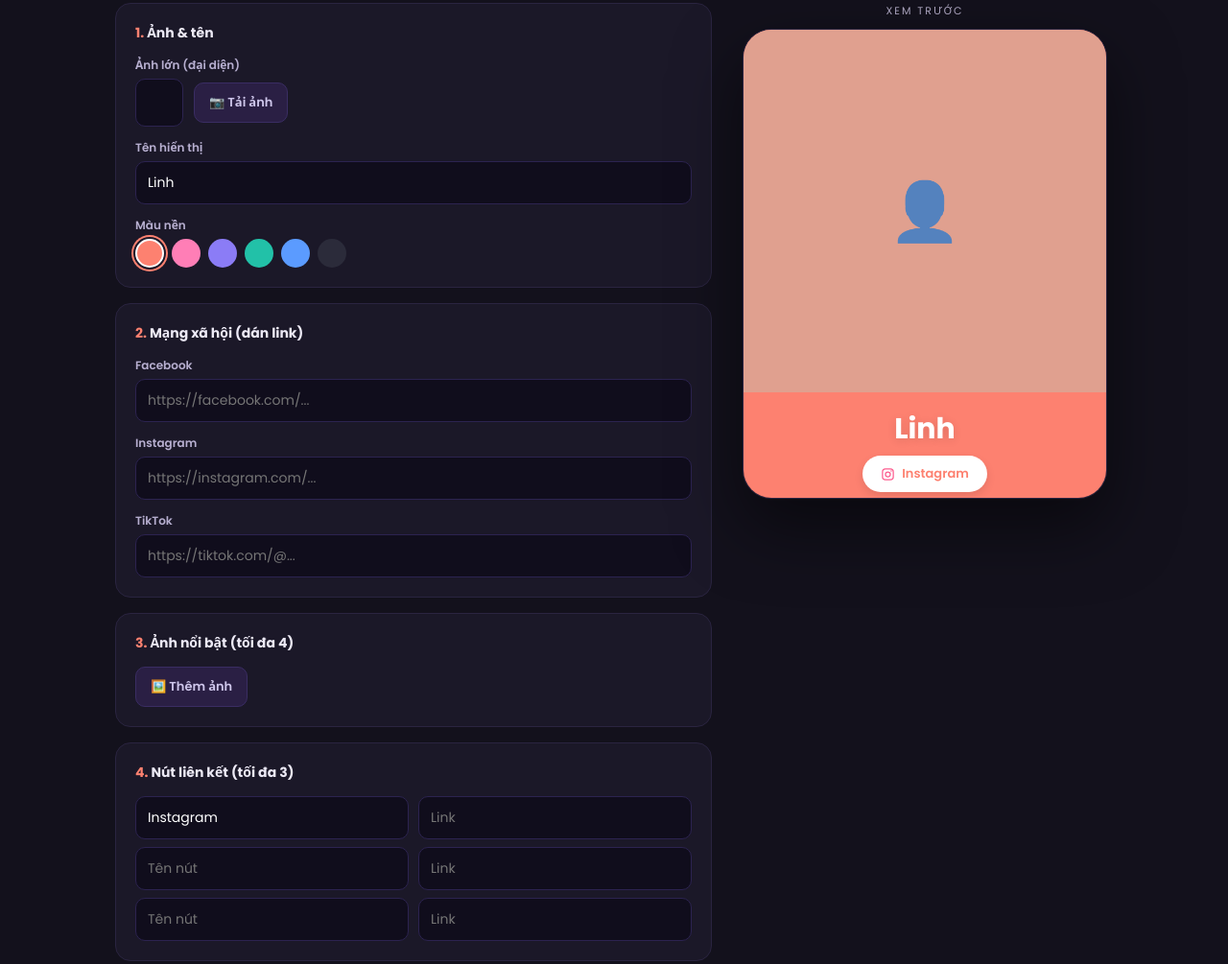
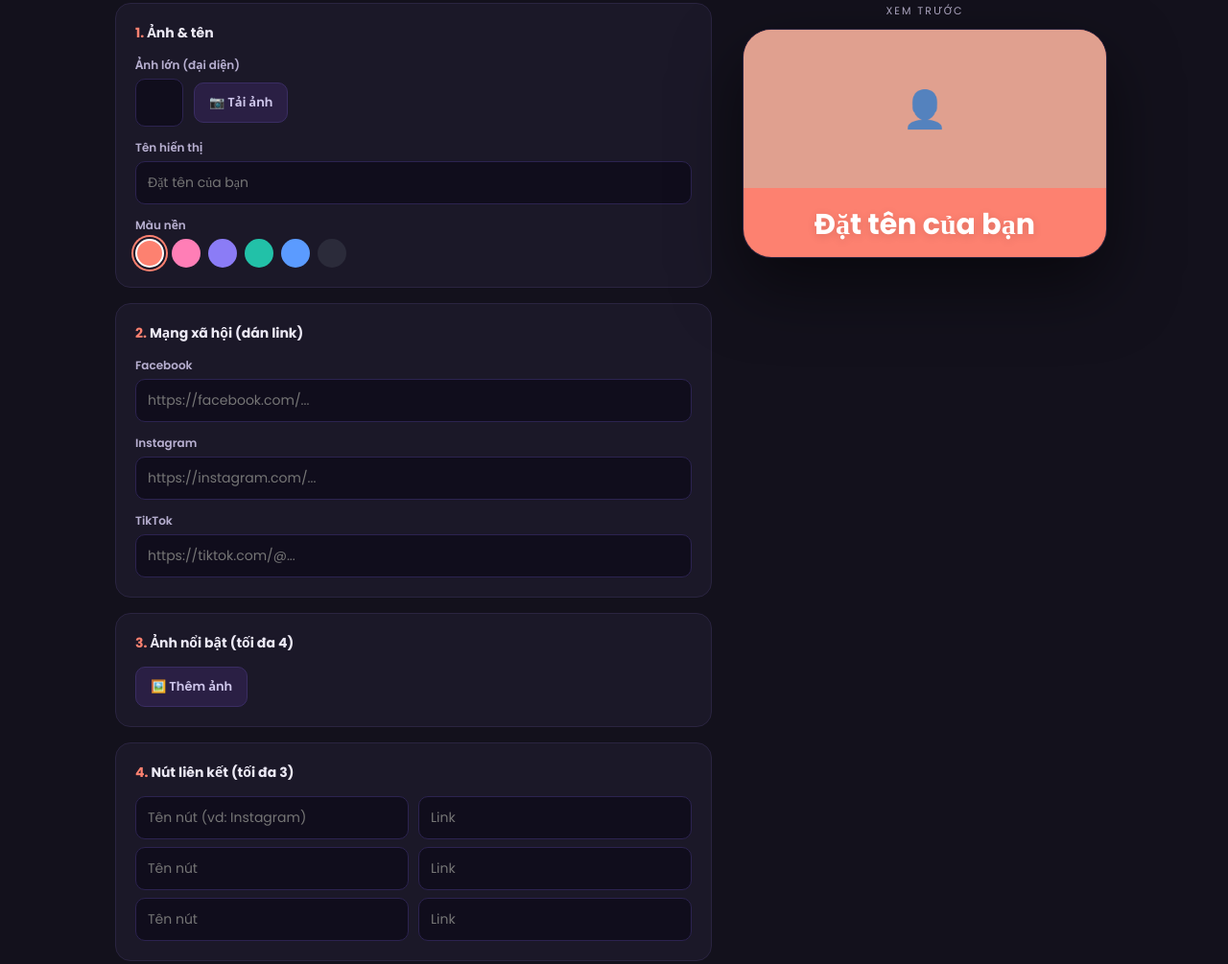
Before and after one commit to Huy17092006/profilr, a plain HTML site: page index.html/tao-profile.html in a window 1280 px wide. Shown: the part 191-1196 px from the top of the page at 96% size. Drawn offline with nearby package versions, Linux system fonts and the light colour scheme.

Commit message:
Update tao-profile.html

```diff
--- a/index.html/tao-profile.html
+++ b/index.html/tao-profile.html
@@ -50,9 +50,9 @@
 
   /* ====== PROFILE (mẫu Linkbio) ====== */
   .profile{--c:#fd8170; background:var(--c); min-height:200px; font-family:'Poppins';}
-  .profile .hero{width:100%; aspect-ratio:1/1; background:#e0a08f center/cover no-repeat; display:block;}
+  .profile .hero{width:100%; aspect-ratio:16/7; background:#e0a08f center/cover no-repeat; display:block;}
   .profile .hero img{width:100%; height:100%; object-fit:cover; display:block;}
-  .profile .hero .ph{display:flex;align-items:center;justify-content:center;height:100%;font-size:60px;color:rgba(255,255,255,.7);}
+  .profile .hero .ph{display:flex;align-items:center;justify-content:center;height:100%;font-size:38px;color:rgba(255,255,255,.7);}
   .profile .nm{color:#fff; font-weight:700; font-size:30px; text-align:center; padding:20px 16px 6px; line-height:1.2; text-shadow:0 2px 10px rgba(0,0,0,.12);}
   .profile .socials{display:flex; justify-content:center; gap:30px; padding:8px 0 20px;}
   .profile .socials a{color:#fff; width:30px; height:30px; display:inline-flex;}
@@ -120,7 +120,7 @@
           <input type="file" id="heroFile" accept="image/*">
         </div>
         <label>Tên hiển thị</label>
-        <input type="text" id="fName" value="Linh" placeholder="vd: Linh">
+        <input type="text" id="fName" placeholder="Đặt tên của bạn">
         <label>Màu nền</label>
         <div class="swatches" id="swatches"></div>
       </div>
@@ -146,7 +146,7 @@
 
       <div class="panel">
         <h2><span class="n">4.</span> Nút liên kết (tối đa 3)</h2>
-        <div class="row2"><input type="text" id="b1t" value="Instagram" placeholder="Tên nút"><input type="url" id="b1u" placeholder="Link"></div>
+        <div class="row2"><input type="text" id="b1t" placeholder="Tên nút (vd: Instagram)"><input type="url" id="b1u" placeholder="Link"></div>
         <div class="row2" style="margin-top:8px;"><input type="text" id="b2t" placeholder="Tên nút"><input type="url" id="b2u" placeholder="Link"></div>
         <div class="row2" style="margin-top:8px;"><input type="text" id="b3t" placeholder="Tên nút"><input type="url" id="b3u" placeholder="Link"></div>
       </div>
@@ -164,7 +164,7 @@
 
       <div class="panel">
         <h2><span class="n">6.</span> Hoàn tất</h2>
-        <div class="pricetag">Giá tạo profile: <b>39.000₫</b></div>
+        <div class="pricetag">Giá tạo profile: <b>30.000₫</b></div>
         <button class="dl" id="payBtn">💳 Thanh toán & lấy link</button>
         <button class="dl alt" id="dlBtn" style="margin-top:10px;">⬇ Tải ảnh profile (PNG)</button>
       </div>
@@ -278,7 +278,7 @@
     var h=document.getElementById('pHero');
     h.innerHTML = heroData ? '<img src="'+heroData+'" alt="">' : '<div class="ph">👤</div>';
     // name
-    document.getElementById('pName').textContent = val('fName') || 'Tên của bạn';
+    document.getElementById('pName').textContent = val('fName') || 'Đặt tên của bạn';
     // socials
     var sBox=document.getElementById('pSocials'); sBox.innerHTML='';
     [['sFb',IC.fb],['sIg',IC.ig],['sTt',IC.tt]].forEach(function(p){
```
